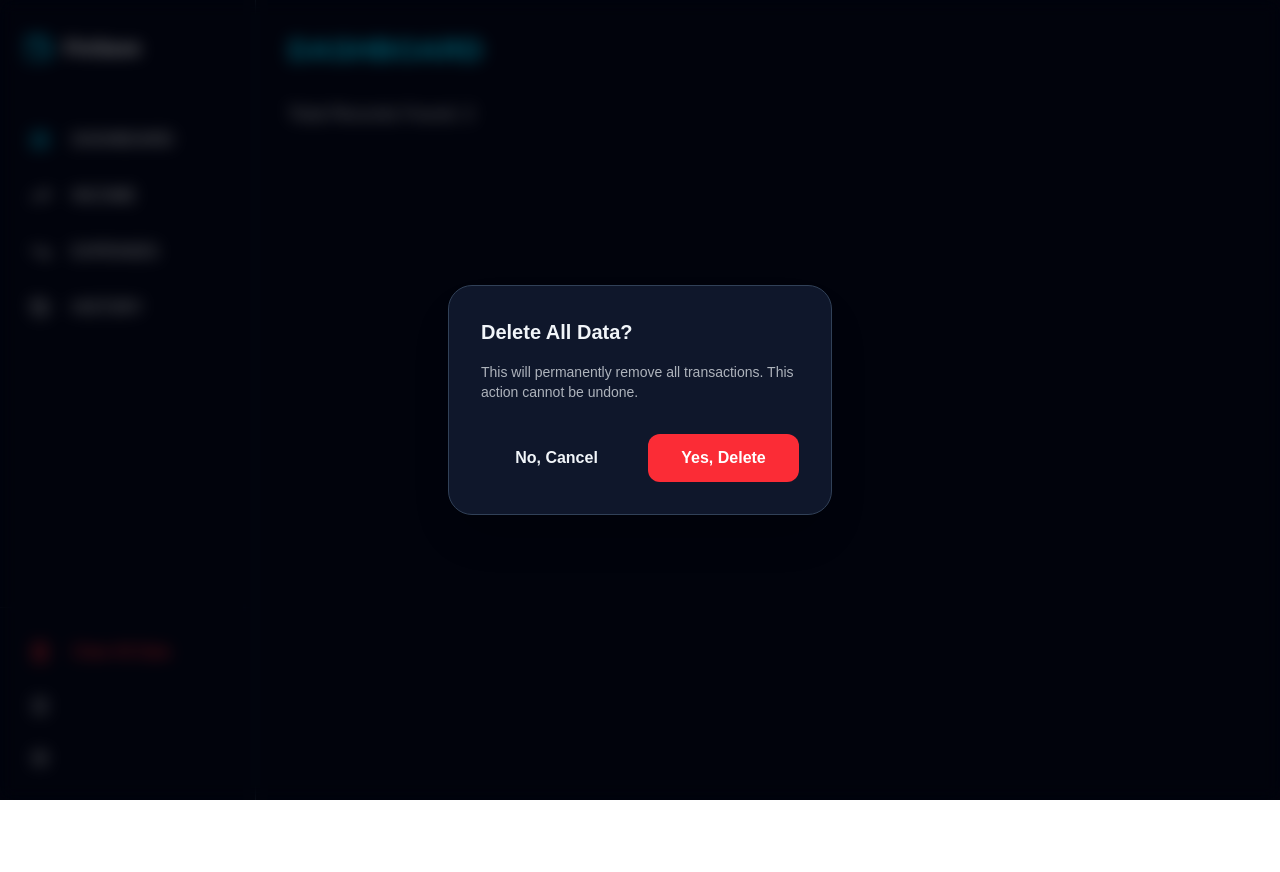
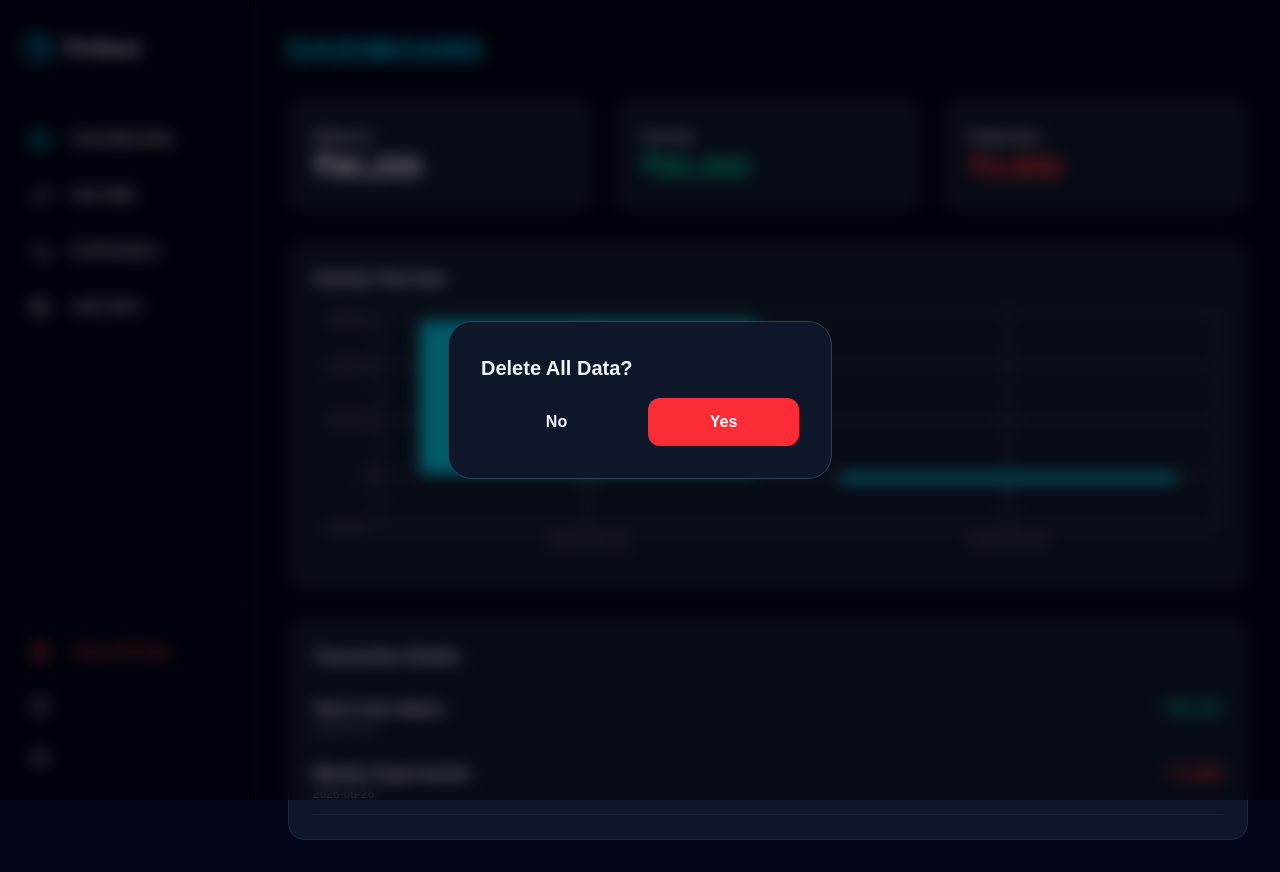
Before and after one commit to jaswanthr-dev/finsave-tracker, a Next.js app: page / in a window 1280 px wide. Both pictures are taken after a click on the button "Clear All Data". Before the commit the page ends 800 px from the top, so only its background shows below. Built offline with nearby package versions, Linux system fonts and the light colour scheme.

Commit message:
Added Clear All Data button and fixed layout

```diff
--- a/app/page.tsx
+++ b/app/page.tsx
@@ -1,5 +1,6 @@
 'use client';
 import { useState, useEffect } from 'react';
+import { BarChart, Bar, XAxis, YAxis, CartesianGrid, Tooltip, ResponsiveContainer } from 'recharts';
 import { LayoutDashboard, Wallet, TrendingUp, TrendingDown, History, Menu, Sun, Moon, Trash2 } from 'lucide-react';
 
 interface Transaction { id: number; date: string; desc: string; amount: number; type: 'Income' | 'Expense'; category: string; }
@@ -35,38 +36,38 @@ export default function FinSaveDashboard() {
 
   if (!isMounted) return null;
 
+  const stats = {
+    bal: transactions.reduce((acc, t) => acc + t.amount, 0),
+    inc: transactions.filter(t => t.amount > 0).reduce((acc, t) => acc + t.amount, 0),
+    exp: transactions.filter(t => t.amount < 0).reduce((acc, t) => acc + Math.abs(t.amount), 0)
+  };
+
+  const filtered = transactions.filter(t =>
+    activePage === 'DASHBOARD' || activePage === 'HISTORY' ? true :
+    activePage === 'INCOME' ? t.type === 'Income' : t.type === 'Expense'
+  );
+
   return (
     <div className={`flex min-h-screen ${isDarkMode ? 'bg-slate-950 text-slate-100' : 'bg-slate-50 text-slate-900'}`}>
 
-      {/* Success Banner */}
-      {showBanner && (
-        <div className="fixed top-0 left-0 right-0 z-[100] bg-emerald-600 text-white p-4 text-center font-bold shadow-lg">
-          Data cleared! Restoring default records...
-        </div>
-      )}
-
-      {/* Confirmation Modal */}
+      {showBanner && <div className="fixed top-0 left-0 right-0 z-[100] bg-emerald-600 text-white p-4 text-center font-bold">Data cleared! Restoring default records...</div>}
       {showConfirmModal && (
         <div className="fixed inset-0 z-[200] flex items-center justify-center bg-black/50 backdrop-blur-sm p-4">
-          <div className={`p-8 rounded-3xl shadow-2xl w-full max-w-sm ${isDarkMode ? 'bg-slate-900 border border-slate-700' : 'bg-white'}`}>
+          <div className={`p-8 rounded-3xl w-full max-w-sm ${isDarkMode ? 'bg-slate-900 border border-slate-700' : 'bg-white'}`}>
             <h3 className="text-xl font-bold mb-4">Delete All Data?</h3>
-            <p className="opacity-70 mb-8 text-sm">This will permanently remove all transactions. This action cannot be undone.</p>
             <div className="flex gap-4">
-              <button onClick={() => setShowConfirmModal(false)} className="flex-1 p-3 rounded-xl font-bold hover:bg-slate-500/10">No, Cancel</button>
-              <button onClick={confirmDelete} className="flex-1 p-3 bg-red-500 text-white rounded-xl font-bold hover:bg-red-600">Yes, Delete</button>
+              <button onClick={() => setShowConfirmModal(false)} className="flex-1 p-3 rounded-xl font-bold hover:bg-slate-500/10">No</button>
+              <button onClick={confirmDelete} className="flex-1 p-3 bg-red-500 text-white rounded-xl font-bold">Yes</button>
             </div>
           </div>
         </div>
       )}
 
-      {/* Sidebar */}
       <aside className={`border-r h-screen sticky top-0 py-6 transition-all duration-300 ease-in-out flex flex-col flex-shrink-0 ${isSidebarOpen ? 'w-64' : 'w-20'} ${isDarkMode ? 'border-slate-800 bg-slate-950' : 'border-slate-200 bg-white'}`}>
-
         <div className="flex items-center px-6 h-12 mb-12 overflow-hidden">
           <Wallet className="text-cyan-500 flex-shrink-0" size={28} />
           {isSidebarOpen && <h1 className="font-bold text-xl ml-3 whitespace-nowrap">FinSave</h1>}
         </div>
-
         <nav className="flex flex-col gap-y-4 px-3">
           {[ {name: 'DASHBOARD', icon: LayoutDashboard}, {name: 'INCOME', icon: TrendingUp}, {name: 'EXPENSES', icon: TrendingDown}, {name: 'HISTORY', icon: History} ].map((item) => (
             <button key={item.name} onClick={() => setActivePage(item.name)} className="flex items-center p-2 hover:bg-slate-500/10 rounded-xl transition">
@@ -75,27 +76,42 @@ export default function FinSaveDashboard() {
             </button>
           ))}
         </nav>
-
-        {/* Footer pushed to bottom with mt-auto */}
         <div className="mt-auto flex flex-col gap-y-4 px-3 pt-6 border-t border-slate-500/10">
           <button onClick={() => setShowConfirmModal(true)} className="flex items-center p-2 text-red-500 hover:bg-red-500/10 rounded-xl transition">
             <div className="w-10 flex justify-center flex-shrink-0"><Trash2 size={20} /></div>
             {isSidebarOpen && <span className="ml-3 font-medium whitespace-nowrap">Clear All Data</span>}
           </button>
-          <button onClick={() => setIsSidebarOpen(!isSidebarOpen)} className="flex items-center p-2 hover:bg-slate-500/10 rounded-xl transition">
-            <div className="w-10 flex justify-center"><Menu size={20}/></div>
-          </button>
-          <button onClick={() => setIsDarkMode(!isDarkMode)} className="flex items-center p-2 hover:bg-slate-500/10 rounded-xl transition">
-            <div className="w-10 flex justify-center">{isDarkMode ? <Sun size={20}/> : <Moon size={20}/>}</div>
-          </button>
+          <button onClick={() => setIsSidebarOpen(!isSidebarOpen)} className="flex items-center p-2 hover:bg-slate-500/10 rounded-xl transition"><div className="w-10 flex justify-center"><Menu size={20}/></div></button>
+          <button onClick={() => setIsDarkMode(!isDarkMode)} className="flex items-center p-2 hover:bg-slate-500/10 rounded-xl transition"><div className="w-10 flex justify-center">{isDarkMode ? <Sun size={20}/> : <Moon size={20}/>}</div></button>
         </div>
       </aside>
 
-      {/* Main Content */}
       <main className="flex-1 p-8 overflow-y-auto">
         <h2 className="text-3xl font-extrabold mb-8 text-cyan-500">{activePage}</h2>
-        <div className="text-lg opacity-80">
-          <p>Total Records Found: {transactions.length}</p>
+
+        {activePage === 'DASHBOARD' && (
+          <div className="grid grid-cols-3 gap-6 mb-8">
+            <div className={`p-6 rounded-2xl border ${isDarkMode ? 'bg-slate-900 border-slate-800' : 'bg-white border-slate-200'}`}><p>Balance</p><h3 className="text-3xl font-bold">₹{stats.bal.toLocaleString()}</h3></div>
+            <div className={`p-6 rounded-2xl border ${isDarkMode ? 'bg-slate-900 border-slate-800' : 'bg-white border-slate-200'}`}><p>Income</p><h3 className="text-3xl font-bold text-emerald-500">₹{stats.inc.toLocaleString()}</h3></div>
+            <div className={`p-6 rounded-2xl border ${isDarkMode ? 'bg-slate-900 border-slate-800' : 'bg-white border-slate-200'}`}><p>Expenses</p><h3 className="text-3xl font-bold text-red-500">₹{stats.exp.toLocaleString()}</h3></div>
+          </div>
+        )}
+
+        {activePage === 'DASHBOARD' && (
+          <div className={`p-6 rounded-2xl border mb-8 ${isDarkMode ? 'bg-slate-900 border-slate-800' : 'bg-white border-slate-200'}`}>
+            <h3 className="font-bold mb-4">Activity Overview</h3>
+            <div className="h-64"><ResponsiveContainer width="100%" height="100%"><BarChart data={transactions}><CartesianGrid strokeDasharray="3 3" /><XAxis dataKey="date" /><YAxis /><Tooltip /><Bar dataKey="amount" fill="#06b6d4" /></BarChart></ResponsiveContainer></div>
+          </div>
+        )}
+
+        <div className={`p-6 rounded-2xl border ${isDarkMode ? 'bg-slate-900 border-slate-800' : 'bg-white border-slate-200'}`}>
+          <h3 className="font-bold mb-4">Transaction Details</h3>
+          {filtered.map(t => (
+            <div key={t.id} className="flex justify-between py-3 border-b border-slate-500/10">
+              <div><p className="font-bold">{t.desc}</p><p className="text-xs opacity-50">{t.date}</p></div>
+              <span className={`font-bold ${t.amount > 0 ? 'text-emerald-500' : 'text-red-500'}`}>₹{t.amount.toLocaleString()}</span>
+            </div>
+          ))}
         </div>
       </main>
     </div>
```
